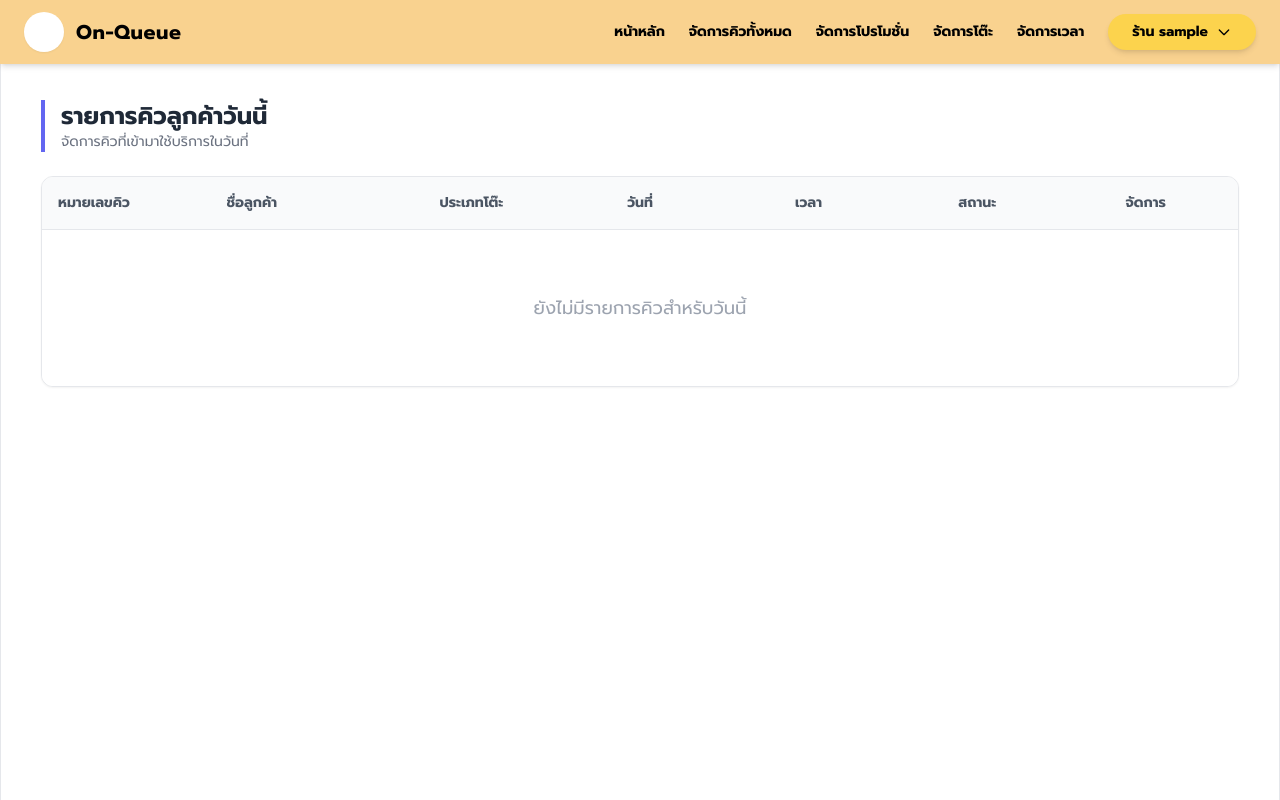
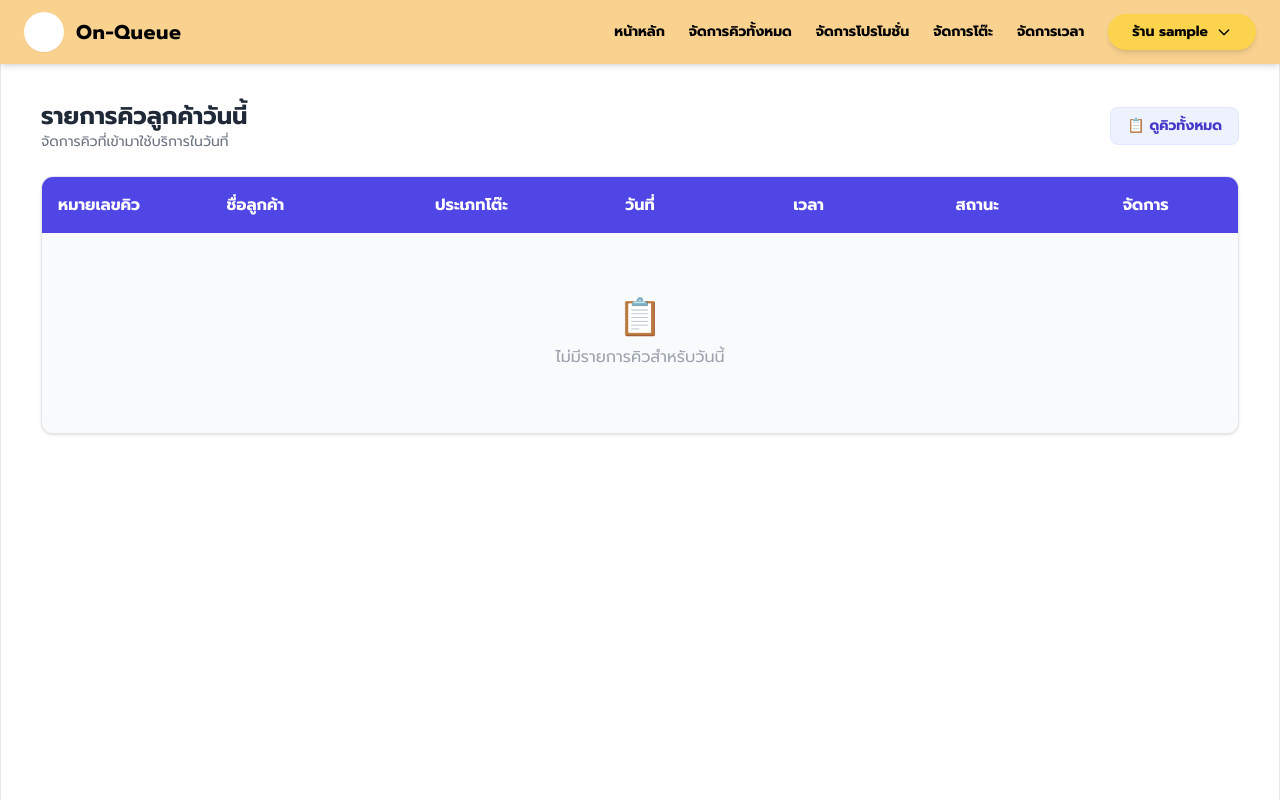
Before and after one commit to 65070196/project, a Django app: page /home/s/ in a window 1280 px wide. Run offline with Django 5.2, Linux system fonts and the light colour scheme; a user stored in the database is signed in; tables that the repository leaves empty hold one stand-in row (values such as "Sample post"); some libraries are stand-ins or nearby versions.

Commit message:
fix code

```diff
--- a/smartqueue/templates/home_shop.html
+++ b/smartqueue/templates/home_shop.html
@@ -6,16 +6,21 @@
   <div class="bg-white w-full max-w-[1440px] h-full shadow-2xl border-x overflow-y-auto no-scrollbar">
     <div class="p-6 md:p-10 pb-24">
 
-      <div class="mb-6 border-l-4 border-indigo-500 pl-4">
-        <h2 class="text-2xl font-bold text-gray-800">รายการคิวลูกค้าวันนี้</h2>
-        <p class="text-sm text-gray-500">จัดการคิวที่เข้ามาใช้บริการในวันที่ {{ "now"|date:"d M Y" }}</p>
+      <div class="mb-6 flex justify-between items-center">
+        <div>
+          <h2 class="text-2xl font-bold text-gray-800">รายการคิวลูกค้าวันนี้</h2>
+          <p class="text-sm text-gray-500">จัดการคิวที่เข้ามาใช้บริการในวันที่ {{ "now"|date:"d M Y" }}</p>
+        </div>
+        <a href="{% url 'queue-all' %}" class="px-4 py-2 bg-indigo-50 text-indigo-700 hover:bg-indigo-100 rounded-lg font-bold text-sm transition-all border border-indigo-100">
+            📋 ดูคิวทั้งหมด
+        </a>
       </div>
 
-      <div class="bg-white rounded-xl overflow-hidden shadow-sm border border-gray-200">
+      <div class="bg-white rounded-xl overflow-hidden shadow border border-gray-200">
         <div class="w-full overflow-x-auto">
           <div class="min-w-[900px]">
 
-            <div class="grid grid-cols-7 gap-4 bg-gray-50 text-sm font-bold text-gray-600 px-4 py-4 border-b border-gray-200">
+            <div class="grid grid-cols-7 gap-4 bg-indigo-600 text-white text-base font-bold px-4 py-4">
               <div class="truncate">หมายเลขคิว</div>
               <div class="truncate">ชื่อลูกค้า</div>
               <div class="truncate text-center">ประเภทโต๊ะ</div>
@@ -26,13 +31,13 @@
             </div>
 
             {% for queue in queues %}
-            <div class="grid grid-cols-7 gap-4 items-center px-4 py-4 text-sm bg-white border-b border-gray-50 hover:bg-blue-50/30 transition-colors">
+            <div class="grid grid-cols-7 gap-4 items-center px-4 py-5 text-sm bg-white border-b border-gray-100 hover:bg-blue-50/50 transition-colors">
 
               <div class="font-bold text-gray-800">
                 #{{ queue.queue_id }}
               </div>
 
-              <div class="font-bold text-gray-800 truncate">
+              <div class="font-bold text-gray-800 truncate" title="{{ queue.customer.auth.get_full_name }}">
                 {{ queue.customer.auth.first_name }} {{ queue.customer.auth.last_name }}
               </div>
 
@@ -44,25 +49,25 @@
                 {{ queue.queue_date|date:"d/m/Y" }}
               </div>
 
-              <div class="text-gray-700 font-semibold text-center">
+              <div class="text-gray-600 text-center font-semibold">
                 {{ queue.queue_time|date:"H:i" }} น.
               </div>
 
               <div class="text-center">
                 {% if queue.status == 'doing' %}
-                  <span class="px-3 py-1 text-xs rounded-full bg-yellow-100 text-yellow-700 font-bold border border-yellow-200">
+                  <span class="px-3 py-1 text-xs rounded-full bg-yellow-100 text-yellow-700 font-bold border border-yellow-200 whitespace-nowrap">
                     ⏳ กำลังทำ
                   </span>
                 {% elif queue.status == 'done' %}
-                  <span class="px-3 py-1 text-xs rounded-full bg-green-100 text-green-700 font-bold border border-green-200">
+                  <span class="px-3 py-1 text-xs rounded-full bg-green-100 text-green-700 font-bold border border-green-200 whitespace-nowrap">
                     ✅ เสร็จสิ้น
                   </span>
                 {% elif queue.status == 'cancel' %}
-                  <span class="px-3 py-1 text-xs rounded-full bg-red-100 text-red-700 font-bold border border-red-200">
+                  <span class="px-3 py-1 text-xs rounded-full bg-red-100 text-red-700 font-bold border border-red-200 whitespace-nowrap">
                     ❌ ยกเลิก
                   </span>
                 {% else %}
-                  <span class="px-3 py-1 text-xs rounded-full bg-blue-100 text-blue-700 font-bold border border-blue-200">
+                  <span class="px-3 py-1 text-xs rounded-full bg-blue-100 text-blue-700 font-bold border border-blue-200 whitespace-nowrap">
                     🕒 รอคิว
                   </span>
                 {% endif %}
@@ -70,44 +75,46 @@
 
               <div class="flex justify-center gap-2">
                 <a href="{% url 'queue-edit' queue.queue_id %}?next=today"
-                   class="px-3 py-1.5 bg-indigo-600 hover:bg-indigo-700 text-white rounded-lg text-xs font-bold transition-colors">
+                   class="px-3 py-1.5 bg-blue-500 hover:bg-blue-600 text-white rounded-lg text-xs font-bold shadow-sm transition-colors whitespace-nowrap">
                   แก้ไขสถานะ
                 </a>
                 <button onclick="openDelete(`{% url 'queue-delete' queue.queue_id %}`)"
-                        class="px-3 py-1.5 bg-red-100 hover:bg-red-500 text-red-600 hover:text-white rounded-lg text-xs font-bold transition-colors">
+                        class="px-3 py-1.5 bg-red-500 hover:bg-red-600 text-white rounded-lg text-xs font-bold shadow-sm transition-colors whitespace-nowrap">
                   ลบ
                 </button>
               </div>
 
             </div>
             {% empty %}
-            <div class="px-4 py-16 text-center text-gray-400 bg-white">
-              <p class="text-lg">ยังไม่มีรายการคิวสำหรับวันนี้</p>
+            <div class="px-4 py-16 text-center text-gray-400 bg-gray-50">
+              <span class="text-4xl block mb-2">📋</span>
+              ไม่มีรายการคิวสำหรับวันนี้
             </div>
             {% endfor %}
 
           </div>
         </div>
       </div>
+
     </div>
   </div>
 </div>
 
-<div id="deleteModal" class="hidden fixed inset-0 bg-black/40 z-50 items-center justify-center flex p-4">
-  <div class="bg-white rounded-2xl shadow-xl p-8 w-full max-w-[400px] text-center transform transition-all">
-    <div class="mb-4 text-red-500">
-        <svg class="w-16 h-16 mx-auto" fill="none" stroke="currentColor" viewBox="0 0 24 24"><path stroke-linecap="round" stroke-linejoin="round" stroke-width="2" d="M19 7l-.867 12.142A2 2 0 0116.138 21H7.862a2 2 0 01-1.995-1.858L5 7m5 4v6m4-6v6m1-10V4a1 1 0 00-1-1h-4a1 1 0 00-1 1v3M4 7h16"></path></svg>
+<div id="deleteModal" class="hidden fixed inset-0 bg-black/50 z-50 flex items-center justify-center p-4">
+  <div class="bg-white rounded-2xl shadow-2xl p-8 w-full max-w-sm text-center">
+    <div class="w-16 h-16 bg-red-100 text-red-600 rounded-full flex items-center justify-center mx-auto mb-4">
+        <svg class="w-8 h-8" fill="none" stroke="currentColor" viewBox="0 0 24 24"><path stroke-linecap="round" stroke-linejoin="round" stroke-width="2" d="M12 9v2m0 4h.01m-6.938 4h13.856c1.54 0 2.502-1.667 1.732-3L13.732 4c-.77-1.333-2.694-1.333-3.464 0L3.34 16c-.77 1.333.192 3 1.732 3z"></path></svg>
     </div>
-    <h3 class="text-xl font-bold text-gray-900 mb-2">ยืนยันการลบคิว?</h3>
-    <p class="text-gray-500 mb-8">คุณไม่สามารถย้อนกลับการกระทำนี้ได้</p>
+    <p class="text-gray-800 font-bold mb-2 text-xl">ยืนยันการลบข้อมูล?</p>
+    <p class="text-gray-500 text-sm mb-8">ข้อมูลคิวของวันนี้จะหายไปและไม่สามารถกู้คืนได้</p>
 
-    <form id="deleteForm" method="POST">
+    <form id="deleteForm" method="POST" action="">
       {% csrf_token %}
-      <div class="flex gap-3">
-        <button type="button" onclick="closeDelete()" class="flex-1 py-3 bg-gray-100 hover:bg-gray-200 text-gray-700 font-bold rounded-xl transition-all">
+      <div class="flex justify-center gap-3">
+        <button type="button" onclick="closeDelete()" class="flex-1 py-3 bg-gray-100 hover:bg-gray-200 text-gray-700 font-bold rounded-xl transition-colors">
           ยกเลิก
         </button>
-        <button type="submit" class="flex-1 py-3 bg-red-600 hover:bg-red-700 text-white font-bold rounded-xl shadow-lg shadow-red-200 transition-all">
+        <button type="submit" class="flex-1 py-3 bg-red-600 hover:bg-red-700 text-white font-bold rounded-xl shadow-lg shadow-red-200 transition-colors">
           ยืนยันการลบ
         </button>
       </div>
--- a/smartqueue/templates/queue_all.html
+++ b/smartqueue/templates/queue_all.html
@@ -11,9 +11,6 @@
             <h2 class="text-2xl font-bold text-gray-800">รายการคิวลูกค้าทั้งหมด</h2>
             <p class="text-sm text-gray-500">ประวัติการจองคิวทั้งหมดของร้านคุณ</p>
         </div>
-        <a href="{% url 'home-s' %}" class="px-4 py-2 bg-gray-100 hover:bg-gray-200 text-gray-700 rounded-lg font-bold text-sm transition-colors">
-            ⬅️ กลับหน้าหลัก
-        </a>
       </div>
 
       <div class="bg-white rounded-xl overflow-hidden shadow border border-gray-200">
```
